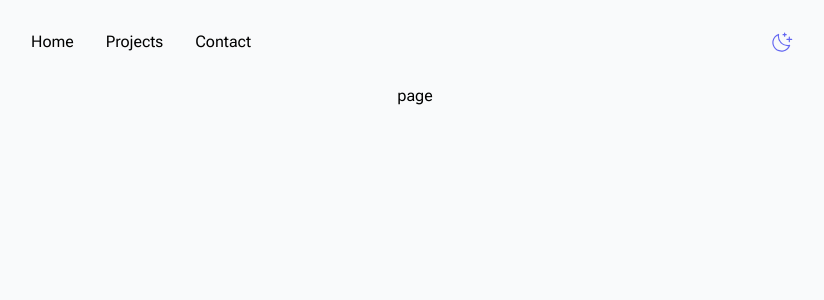
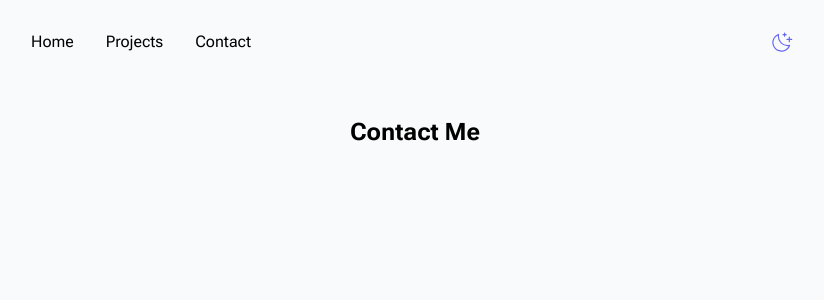
Before and after one commit to GavPri/gavprior, a Next.js app: page /contact in a window 1280 px wide. Shown: the top 300 px of the page, without its empty margins (225-1049 px from the left). Built offline with nearby package versions, Linux system fonts and the light colour scheme.

Commit message:
add heading for file

```diff
--- a/app/contact/page.jsx
+++ b/app/contact/page.jsx
@@ -1,9 +1,11 @@
-import React from 'react'
+import React from "react";
 
 const page = () => {
   return (
-    <div>page</div>
-  )
-}
+    <section className="mt-8 flex flex-col gap-8 pb-16">
+      <h1 className="text-2xl text-foreground font-bold">Contact Me</h1>
+    </section>
+  );
+};
 
-export default page
+export default page;
```
